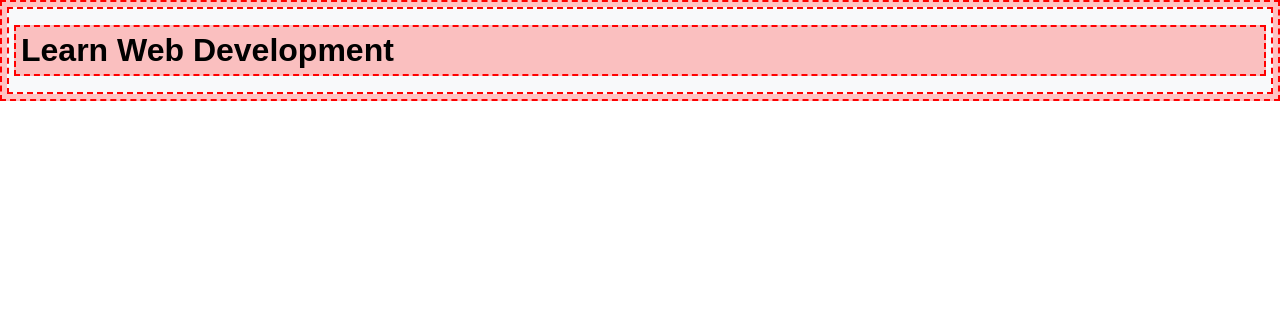
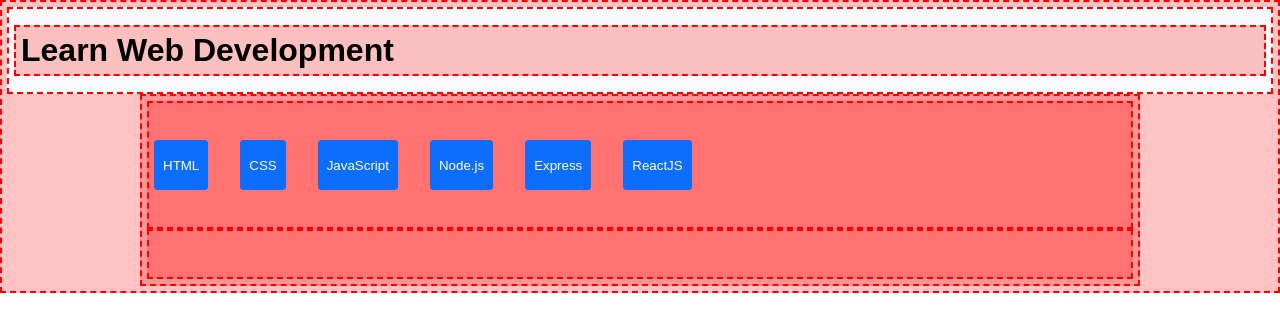
Before and after one commit to petraalpigiano/react-use-state, a React (Vite) app: page / in a window 1280 px wide. Shown: the top 332 px of the page. Built offline with nearby package versions, Linux system fonts and the light colour scheme.

Commit message:
add buttons

```diff
--- a/src/App.jsx
+++ b/src/App.jsx
@@ -4,6 +4,17 @@
       <div className="background-title">
         <h1>Learn Web Development</h1>
       </div>
+      <div className="container ">
+        <div className="container-buttons">
+          <button className="button active">HTML</button>
+          <button className="button">CSS</button>
+          <button className="button">JavaScript</button>
+          <button className="button">Node.js</button>
+          <button className="button">Express</button>
+          <button className="button">ReactJS</button>
+        </div>
+        <div className="container-content"></div>
+      </div>
     </>
   );
 }
--- a/src/assets/css/index.css
+++ b/src/assets/css/index.css
@@ -61,3 +61,18 @@
   padding-top: 1rem;
   padding-bottom: 1rem;
 }
+
+/* BUTTONS */
+.button {
+  margin-right: 2rem;
+  margin-top: 2rem;
+  margin-bottom: 2rem;
+  border-radius: 3px;
+  border: 1px solid #0d6efd;
+  background-color: #0d6efd;
+  padding: 0.5rem;
+  color: white;
+}
+/* .active {
+  background-color: #ffc008;
+} */
```
